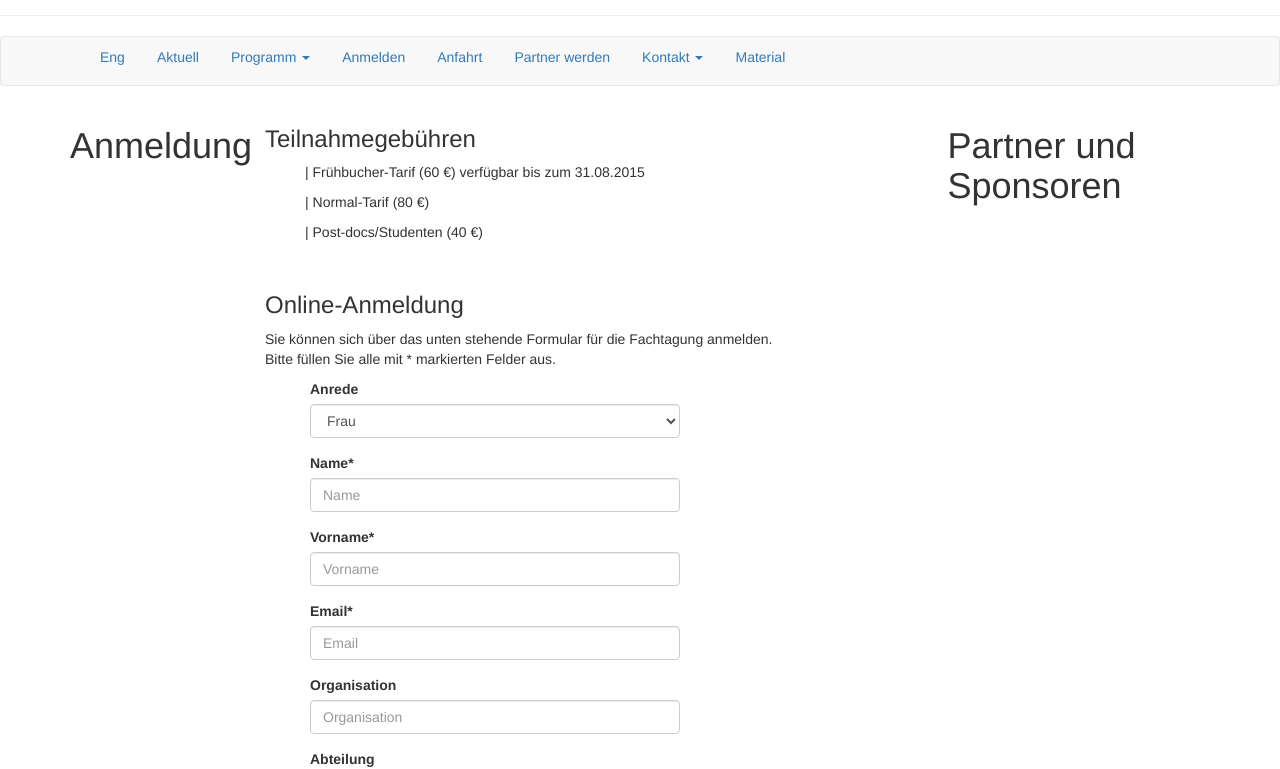
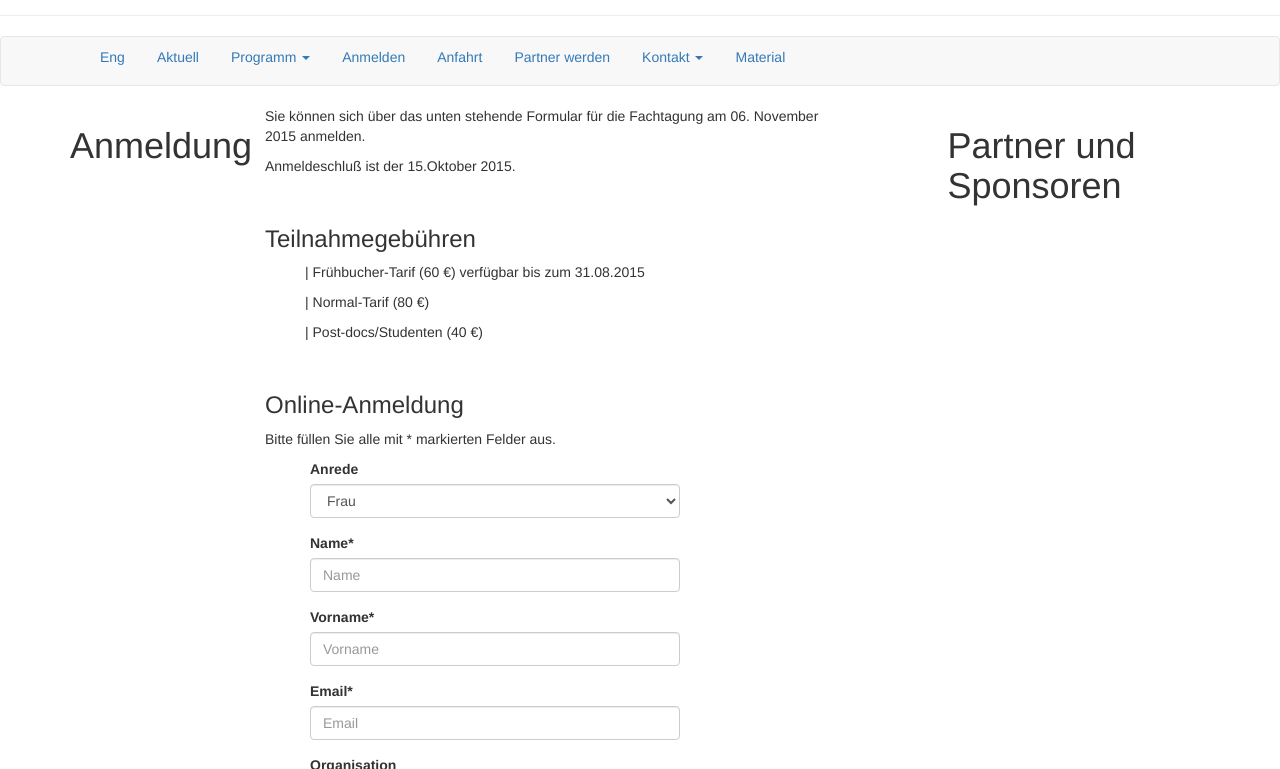
Before and after one commit to susedev/test, a Jekyll site: the page built from anmeldung.html, in a window 1280 px wide and 900 px high, cut to the strip 131-900 px from the top of the window. Built offline with Jekyll 4.4.1, drawn with Linux system fonts in a browser that asks for light colours; nearby versions of some CDN libraries.

Commit message:
Edit from JekyllCMS

```diff
--- a/anmeldung.html
+++ b/anmeldung.html
@@ -1,6 +1,12 @@
 ---
 title: Anmeldung
 ---
+<p>Sie k&ouml;nnen sich &uuml;ber das unten stehende Formular f&uuml;r die Fachtagung am 06. November 2015 anmelden.</p>
+
+<p>Anmeldeschlu&szlig; ist der 15.Oktober 2015.</p>
+
+<p>&nbsp;</p>
+
 <h3>Teilnahmegeb&uuml;hren</h3>
 
 <p style="margin-left: 40px;">| Fr&uuml;hbucher-Tarif (60 &euro;) verf&uuml;gbar bis zum 31.08.2015</p>
@@ -13,8 +19,7 @@ title: Anmeldung
 
 <h3>Online-Anmeldung</h3>
 
-<p style="text-align: justify;">Sie k&ouml;nnen sich &uuml;ber das unten stehende Formular f&uuml;r die Fachtagung anmelden.<br />
-Bitte f&uuml;llen Sie alle mit * markierten Felder aus.</p>
+<p style="text-align: justify;">Bitte f&uuml;llen Sie alle mit * markierten Felder aus.</p>
 
 <div class="container" style="width:400px; margin-left: 30px;">
 <form>
```
